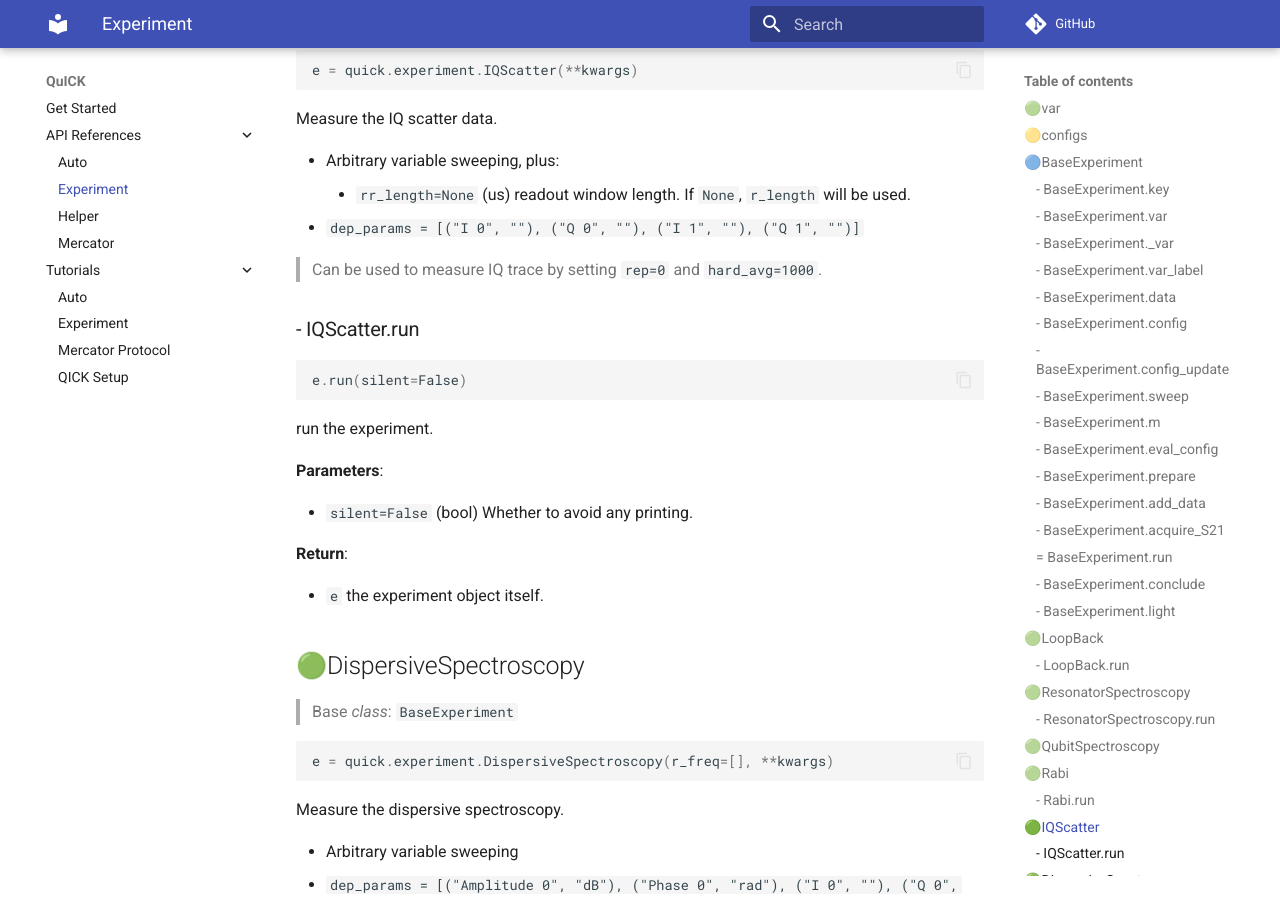
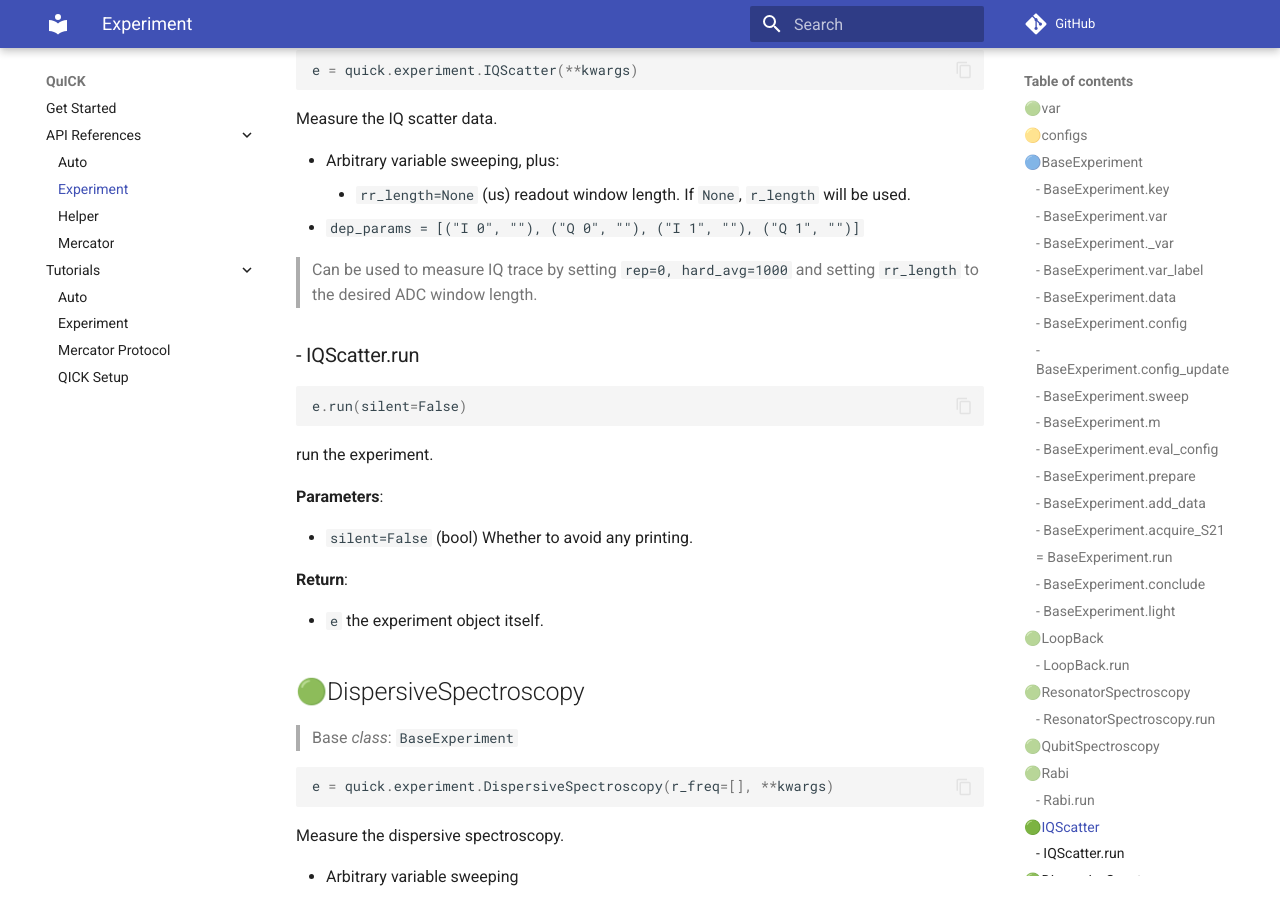
Before and after one commit to clelandlab/quick, an MkDocs documentation site: the page built from docs/API References/experiment.md, in a window 1280 px wide and 900 px high, scrolled down 9322 px. Built offline with MkDocs 1.6.1 and Material for MkDocs 9.7.7, drawn with Linux system fonts in a browser that asks for light colours; comment, search, counter and statistics services are not loaded.

Commit message:
Update doc

```diff
--- a/docs/API References/experiment.md
+++ b/docs/API References/experiment.md
@@ -390,7 +390,7 @@ Measure the IQ scatter data.
     - `rr_length=None` (us) readout window length. If `None`, `r_length` will be used.
 - `dep_params = [("I 0", ""), ("Q 0", ""), ("I 1", ""), ("Q 1", "")]`
 
-> Can be used to measure IQ trace by setting `rep=0` and `hard_avg=1000`.
+> Can be used to measure IQ trace by setting `rep=0, hard_avg=1000` and setting `rr_length` to the desired ADC window length.
 
 ### - IQScatter.run
 
```
